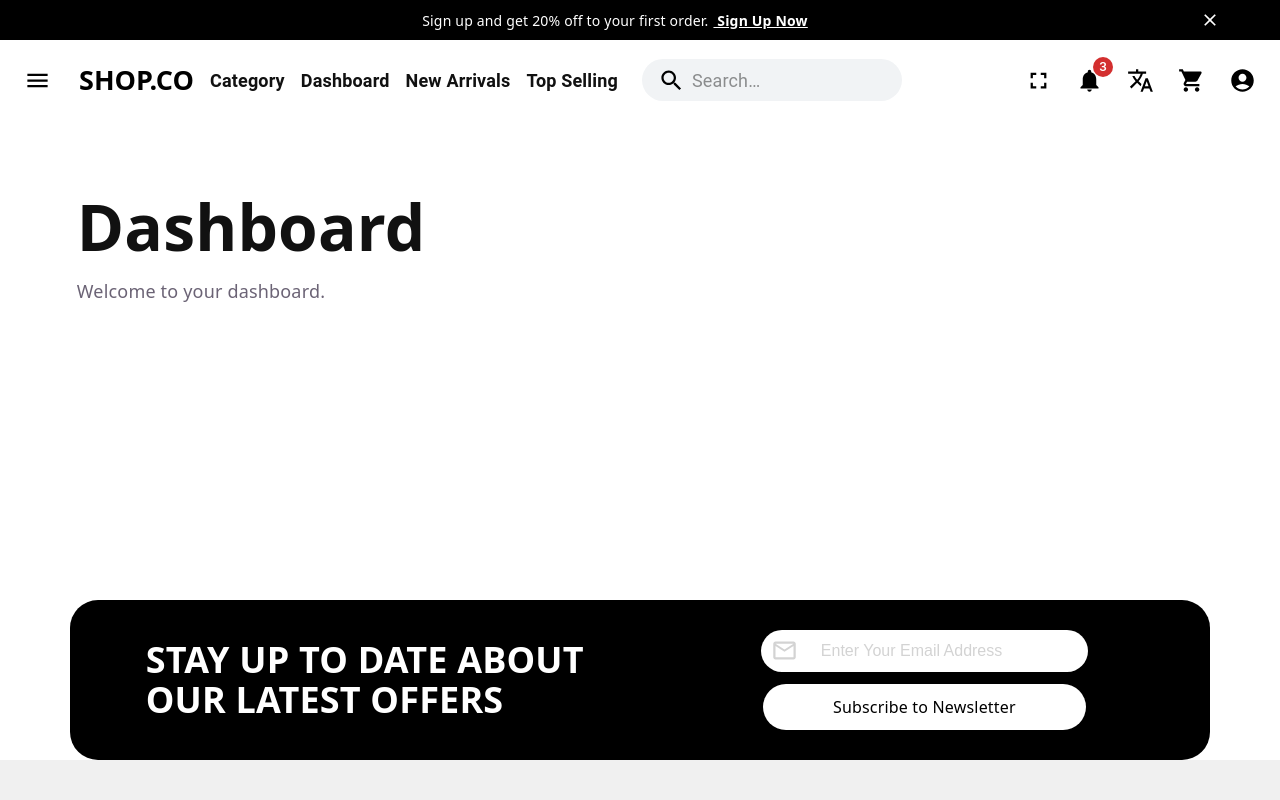
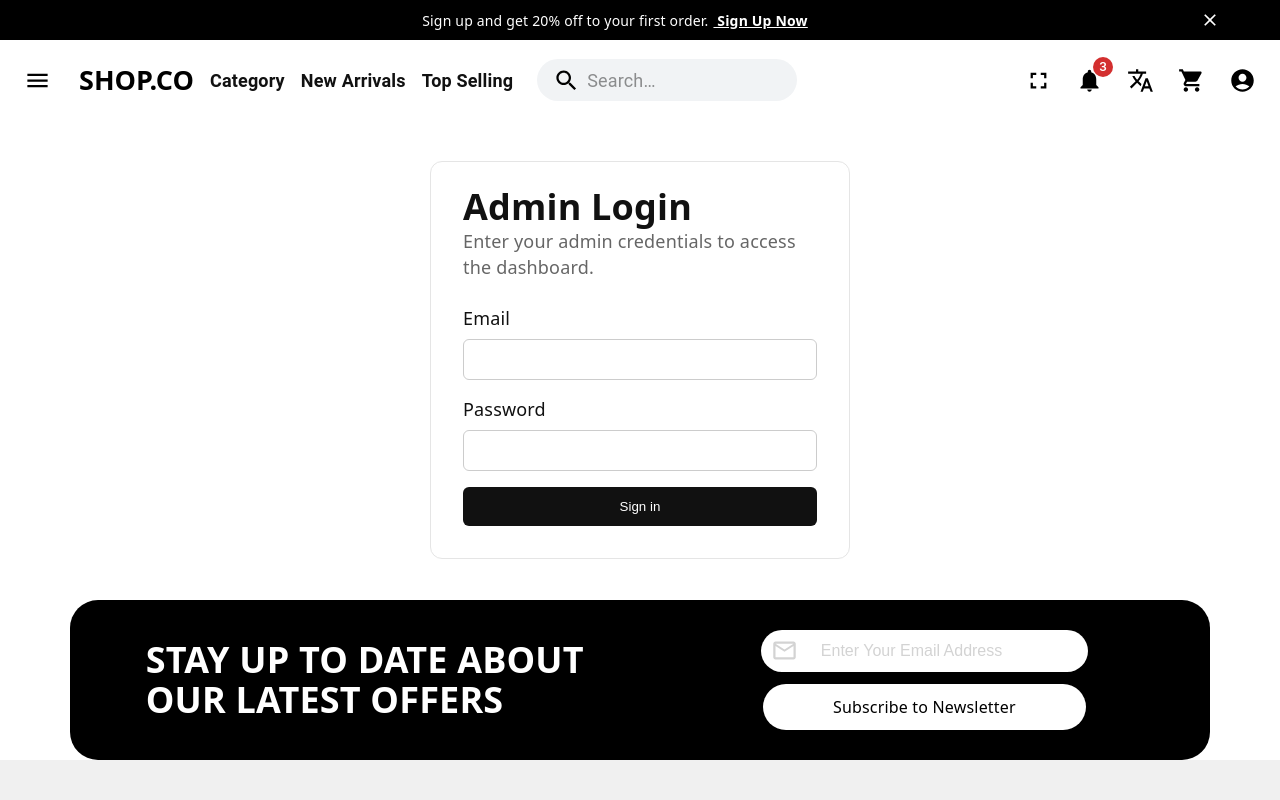
Before and after one commit to NXT-ASAD-CODE/4-backend-frontend-assignment-of-sayalani, a React (Vite) app: page /dashboard in a window 1280 px wide. Shown: the top 800 px of the page. Built offline with nearby package versions, Linux system fonts and the light colour scheme.

Commit message:
Making Admin Pannel and hidding the Dashboard page form the navbar

```diff
--- a/src/components/DashboardPage.jsx
+++ b/src/components/DashboardPage.jsx
@@ -1,6 +1,67 @@
-import React from 'react'
+import React, { useState } from 'react'
+
+const ADMIN_EMAIL = 'admin@example.com'
+const ADMIN_PASSWORD = 'admin123'
 
 function DashboardPage() {
+  const [isAuthenticated, setIsAuthenticated] = useState(false)
+  const [email, setEmail] = useState('')
+  const [password, setPassword] = useState('')
+  const [error, setError] = useState('')
+
+  const handleSubmit = (event) => {
+    event.preventDefault()
+
+    if (email.trim().toLowerCase() === ADMIN_EMAIL && password === ADMIN_PASSWORD) {
+      setIsAuthenticated(true)
+      setError('')
+      return
+    }
+
+    setError('Invalid admin email or password.')
+  }
+
+  if (!isAuthenticated) {
+    return (
+      <main style={{ display: 'grid', placeItems: 'center', minHeight: '60vh', padding: '40px 20px' }}>
+        <form
+          onSubmit={handleSubmit}
+          style={{ width: 'min(100%, 420px)', padding: '32px', border: '1px solid #e5e5e5', borderRadius: '12px', background: '#fff' }}
+        >
+          <h1 style={{ color: '#111', marginBottom: '8px' }}>Admin Login</h1>
+          <p style={{ marginBottom: '24px', color: '#666' }}>Enter your admin credentials to access the dashboard.</p>
+          <label style={{ display: 'block', color: '#111', marginBottom: '8px' }} htmlFor="admin-email">Email</label>
+          <input
+            id="admin-email"
+            type="email"
+            value={email}
+            onChange={(event) => setEmail(event.target.value)}
+            required
+            autoComplete="username"
+            style={{ width: '100%', padding: '12px', marginBottom: '16px', border: '1px solid #ccc', borderRadius: '6px' }}
+          />
+          <label style={{ display: 'block', color: '#111', marginBottom: '8px' }} htmlFor="admin-password">Password</label>
+          <input
+            id="admin-password"
+            type="password"
+            value={password}
+            onChange={(event) => setPassword(event.target.value)}
+            required
+            autoComplete="current-password"
+            style={{ width: '100%', padding: '12px', marginBottom: '16px', border: '1px solid #ccc', borderRadius: '6px' }}
+          />
+          {error && <p role="alert" style={{ color: '#c62828', marginBottom: '16px' }}>{error}</p>}
+          <button
+            type="submit"
+            style={{ width: '100%', padding: '12px', border: 0, borderRadius: '6px', background: '#111', color: '#fff', cursor: 'pointer' }}
+          >
+            Sign in
+          </button>
+        </form>
+      </main>
+    )
+  }
+
   return (
     <main style={{ padding: '72px 6vw', minHeight: '60vh' }}>
       <h1 style={{ color: '#111', fontSize: 'clamp(2rem, 5vw, 4rem)', lineHeight: 1.1 }}>
--- a/src/components/Navbar.jsx
+++ b/src/components/Navbar.jsx
@@ -297,12 +297,6 @@ export default function PrimarySearchAppBar({ cartCount = 0 }) {
         >
             <MenuItem onClick={() => navigate('/category')}>
                 <p>{text.category}</p>
-            </MenuItem>
-            <MenuItem onClick={() => {
-                navigate('/dashboard');
-                handleMobileMenuClose();
-            }}>
-                <p>{text.dashboard}</p>
             </MenuItem>
             <MenuItem onClick={() => {
                 navigate('/');
@@ -708,20 +702,6 @@ export default function PrimarySearchAppBar({ cartCount = 0 }) {
                     </Typography>
                     <Typography
                         variant="body1"
-                        onClick={() => navigate('/dashboard')}
-                        sx={{
-                            marginLeft: 2,
-                            fontWeight: 700,
-                            cursor: 'pointer',
-                            color: '#111',
-                            display: { xs: 'none', md: 'block' },
-                            whiteSpace: 'nowrap'
-                        }}
-                    >
-                        {text.dashboard}
-                    </Typography>
-                    <Typography
-                        variant="body1"
                         onClick={() => {
                             navigate('/');
                             setTimeout(() => {
```
